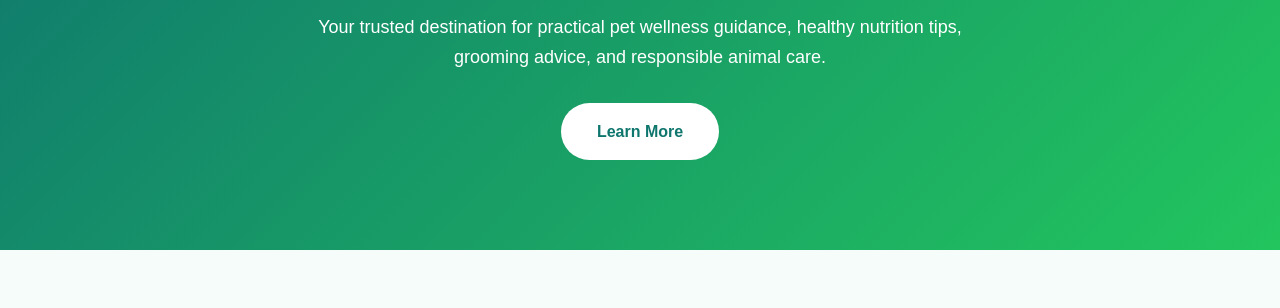
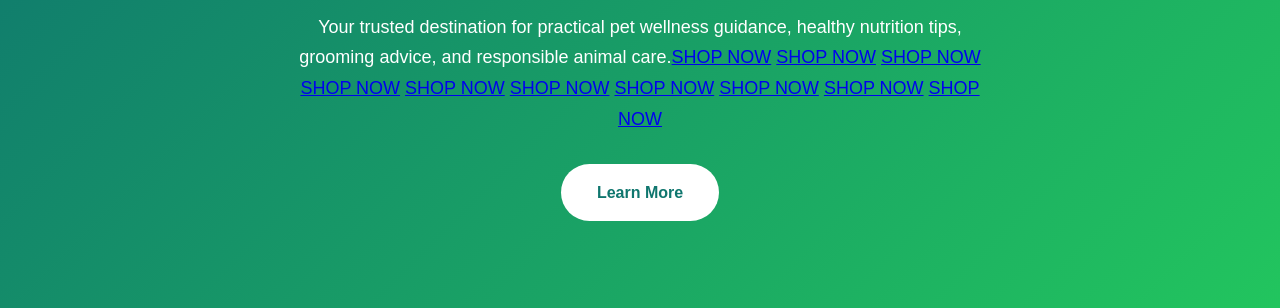
Before and after one commit to seoboost31/scp13.site, a plain HTML site: page index.html in a window 1280 px wide. Shown: the part 185-493 px from the top of the page. Drawn offline with Linux system fonts and the light colour scheme.

Commit message:
Update index.html

```diff
--- a/index.html
+++ b/index.html
@@ -93,7 +93,17 @@ font-size:40px;
 
 <header>
 <h1>SCP13</h1>
-<p>Your trusted destination for practical pet wellness guidance, healthy nutrition tips, grooming advice, and responsible animal care.</p>
+<p>Your trusted destination for practical pet wellness guidance, healthy nutrition tips, grooming advice, and responsible animal care.<a href="https://565764.shop/">SHOP NOW</a>
+<a href="http://56765.shop/">SHOP NOW</a>
+<a href="https://565766.shop/">SHOP NOW</a>
+<a href="https://565767.shop/">SHOP NOW</a>
+<a href="http://565768.shop/">SHOP NOW</a>
+<a href="https://565769.shop/">SHOP NOW</a>
+<a href="https://565770.shop/">SHOP NOW</a>
+<a href="https://565771.shop/">SHOP NOW</a>
+<a href="https://565772.shop/">SHOP NOW</a>
+<a href="https://565773.shop/">SHOP NOW</a>
+</p>
 <a href="#services" class="btn">Learn More</a>
 </header>
 
```
